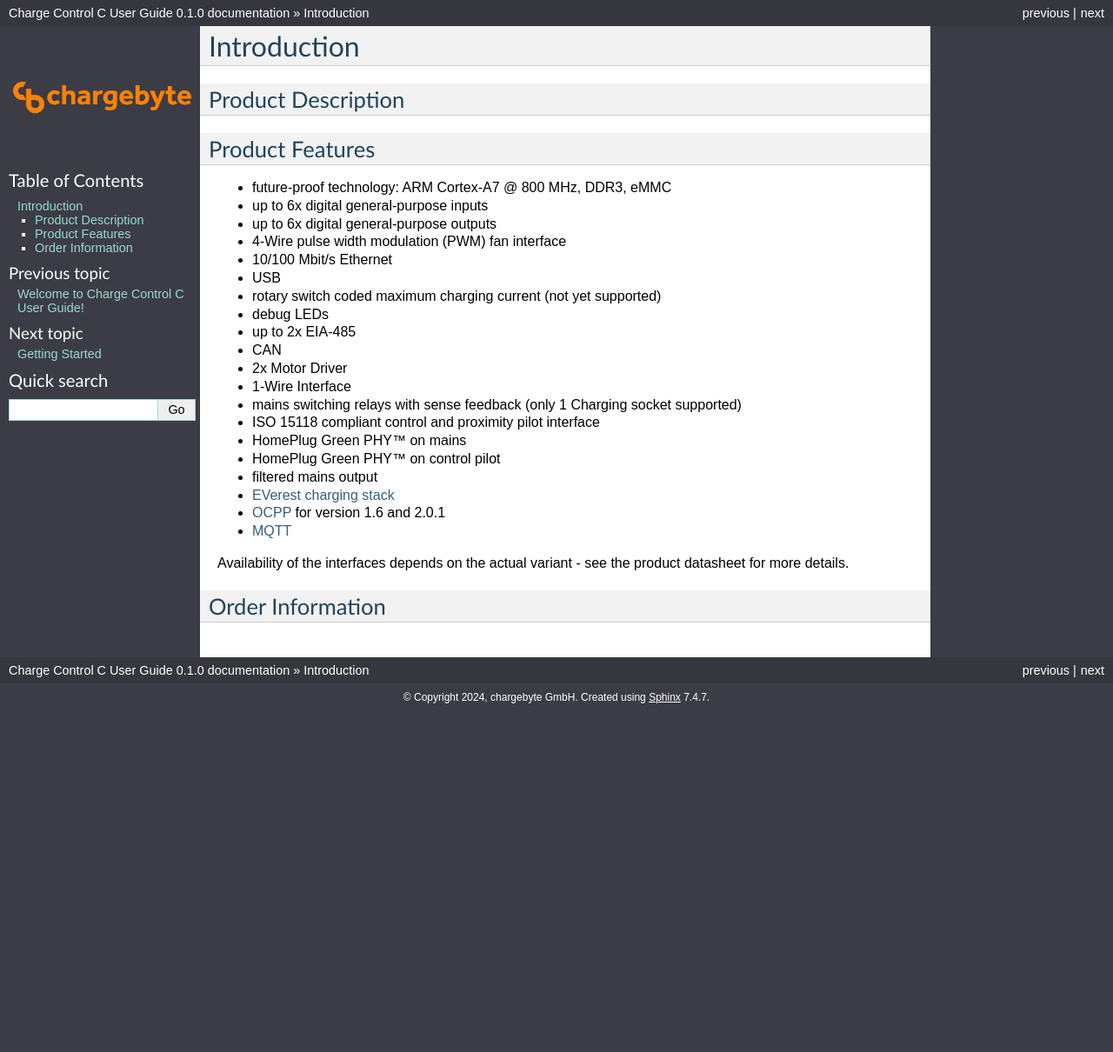
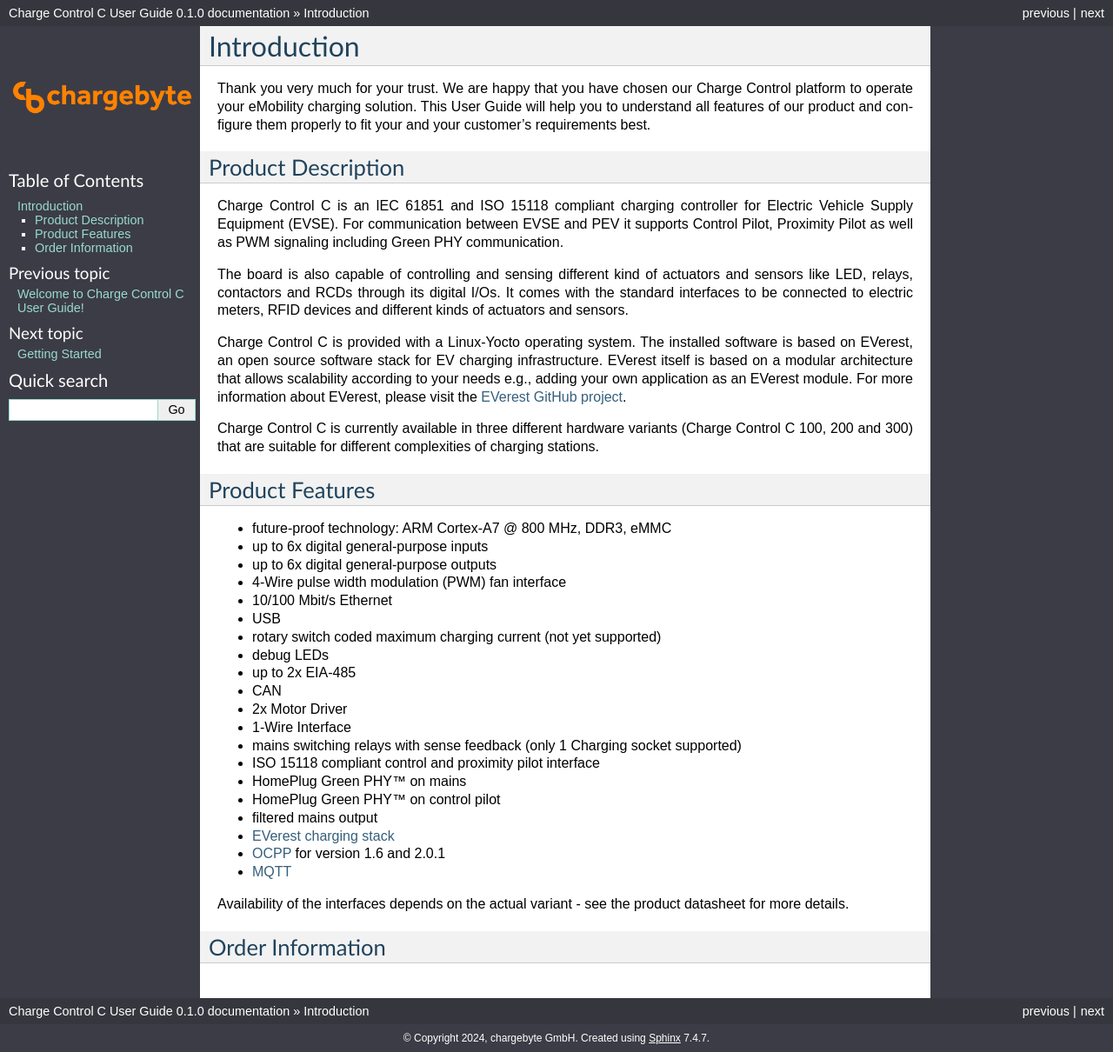
Before and after one commit to chargebyte/chargebyte-docs, a Sphinx documentation site: the page built from docs/source/introduction.rst, in a window 1280 px wide. Shown: the whole page at 87% size. Built offline with Sphinx 7.4.7, drawn with Linux system fonts in a browser that asks for light colours; before the commit the page ends 900 px from its top, so only the background shows below that.

Commit message:
Add documentation for "Introduction" and "Product Description" (refs EVEREST-929)
Signed-off-by: Fabian Hartung <fabian.hartung@chargebyte.com>

```diff
--- a/docs/source/introduction.rst
+++ b/docs/source/introduction.rst
@@ -3,8 +3,30 @@
 Introduction
 ============
 
+Thank you very much for your trust. We are happy that you have chosen our Charge Control platform to
+operate your eMobility charging solution. This User Guide will help you to understand all features
+of our product and configure them properly to fit your and your customer’s requirements best.
+
 Product Description
 -------------------
+
+Charge Control C is an IEC 61851 and ISO 15118 compliant charging controller for Electric
+Vehicle Supply Equipment (EVSE). For communication between EVSE and PEV it supports Control Pilot,
+Proximity Pilot as well as PWM signaling including Green PHY communication.
+
+The board is also capable of controlling and sensing different kind of actuators and sensors like
+LED, relays, contactors and RCDs through its digital I/Os. It comes with the standard interfaces to
+be connected to electric meters, RFID devices and different kinds of actuators and sensors.
+
+Charge Control C is provided with a Linux-Yocto operating system. The installed software is based on
+EVerest, an open source software stack for EV charging infrastructure. EVerest itself is based on a
+modular architecture that allows scalability according to your needs e.g., adding your own
+application as an EVerest module. For more information about EVerest, please visit the
+`EVerest GitHub project <https://github.com/EVerest/EVerest>`_.
+
+Charge Control C is currently available in three different hardware variants
+(Charge Control C 100, 200 and 300) that are suitable for different complexities of
+charging stations.
 
 Product Features
 ----------------
```
